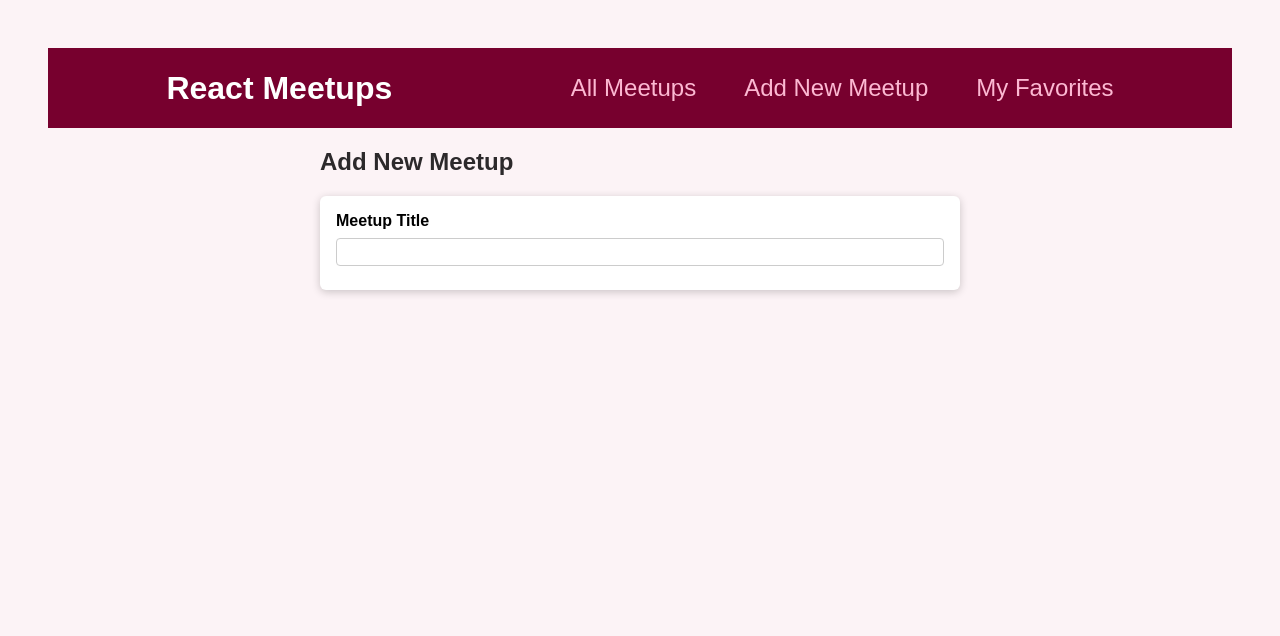
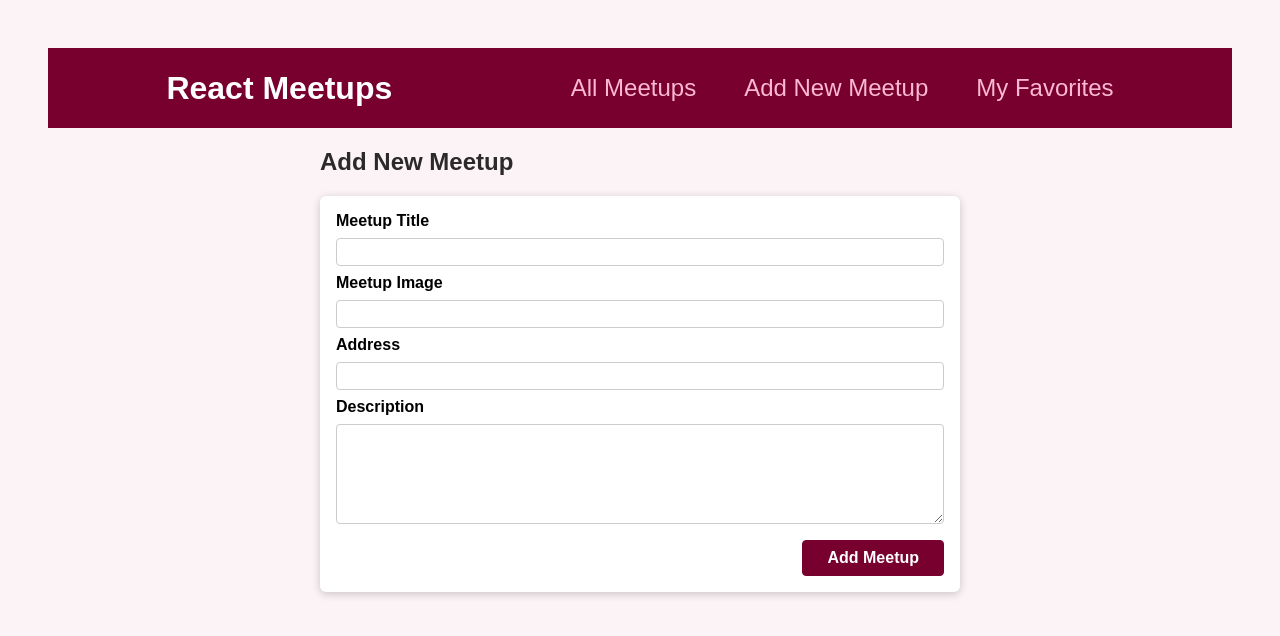
Before and after one commit to Matt658041/learning-react, a React (Create React App) app: page /new-meetup in a window 1280 px wide. Shown: the top 636 px of the page. Built offline with nearby package versions, Linux system fonts and the light colour scheme.

Commit message:
created objects for react hook references

```diff
--- a/src/components/meetups/NewMeetupForm.js
+++ b/src/components/meetups/NewMeetupForm.js
@@ -1,13 +1,51 @@
 import Card from "../ui/Card";
 import classes from './NewMeetupForm.module.css';
+import {useRef} from 'react';
 
 function NewMeetupForm () {
+const titleInputRef = useRef();
+const imageInputRef = useRef();
+const addressInputRef = useRef();
+const descriptionInputRef = useRef();
+
+    function submitHandler(event) {
+        event.preventDefault();
+
+        const enteredTitle = titleInputRef.current.value;
+        const enteredImage = imageInputRef.current.value;
+        const enteredAddress = addressInputRef.current.value;
+        const enteredDescription = descriptionInputRef.current.value;
+
+        const meetupData = {
+            title: enteredTitle,
+            image: enteredImage,
+            address: enteredAddress,
+            description: enteredDescription
+        };
+        console.log(meetupData)
+    }
+
     return (
         <Card>
-            <form className={classes.form}>
+            <form className={classes.form} onSubmit={submitHandler}>
            <div className={classes.control}>
-            <label>Meetup Title</label>
-            <input type="text" required id="title" />
+            <label htmlFor="title">Meetup Title</label>
+            <input type="text" required id="title" ref={titleInputRef} />
+           </div>
+           <div className={classes.control}>
+            <label htmlFor="image">Meetup Image</label>
+            <input type="url" required id="image"  ref={imageInputRef} />
+           </div>
+           <div className={classes.control}>
+            <label htmlFor="address">Address</label>
+            <input type="text" required id="address" ref={addressInputRef} />
+           </div>
+           <div className={classes.control}>
+            <label htmlFor="description">Description</label>
+           <textarea id="description" required rows='5'  ref={descriptionInputRef}></textarea>
+           </div>
+           <div className={classes.actions}>
+            <button>Add Meetup</button>
            </div>
             </form>
         </Card>
```
